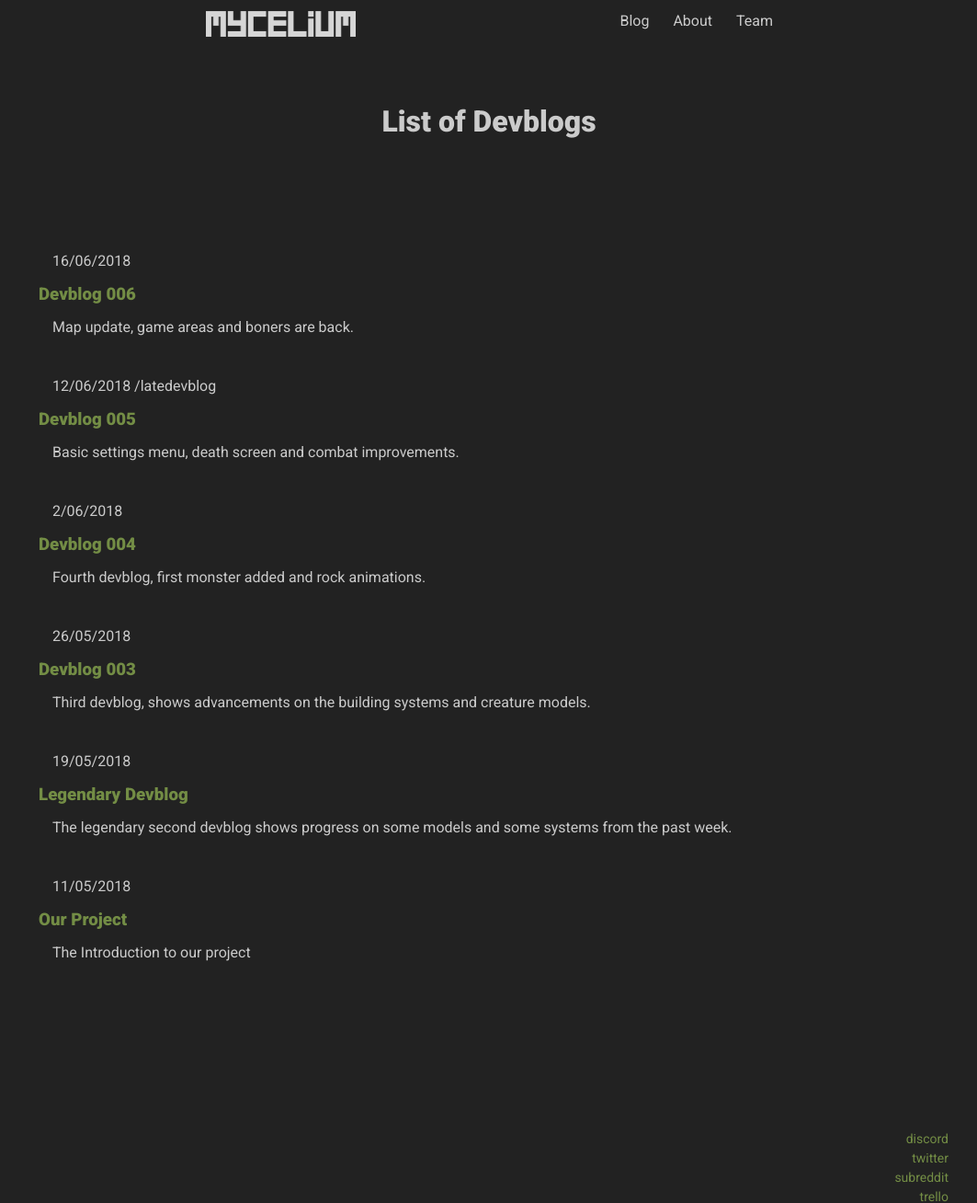
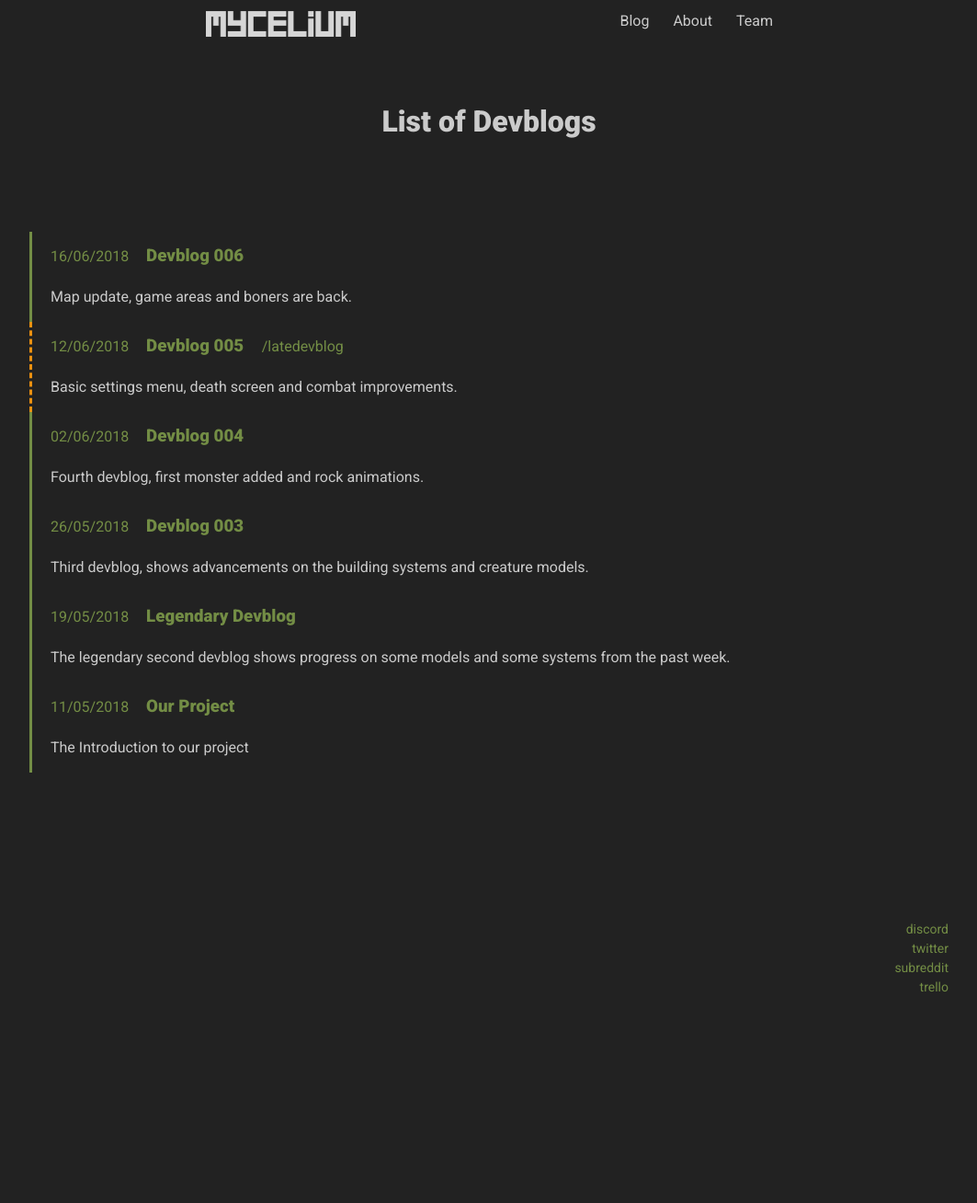
Before and after one commit to PropertyDamage/propertydamage, a PHP site: page /devblog.html in a window 1280 px wide. Shown: the top 1308 px of the page at 92% size, without its empty margins (108-1171 px from the left). After the commit the page ends 1078 px from the top, so only its background shows below. Run offline with PHP 8.4, Linux system fonts and the light colour scheme.

Commit message:
Modified how deblog list looks

```diff
--- a/css/master.css
+++ b/css/master.css
@@ -238,7 +238,23 @@ a {
 }
 
 .devblog {
-  padding: 10px;
+  padding: 5px;
+  border-left: #738D45 solid 3px;
+  /* border-top-left-radius: 10px;
+  border-bottom-left-radius: 10px; */
+  margin: 0;
+}
+
+.devblog.late {
+  padding: 5px;
+  border-left: #EA9010 dashed 3px;
+  margin: 0;
+}
+
+.devblog.masterpiece {
+  padding: 5px;
+  border-left: #009FFD inset 3px;
+  margin: 0;
 }
 
 .devblog a h3.Title {
@@ -248,6 +264,16 @@ a {
 
 .devblog a h3.Title:hover {
   color: #ffffff;
+}
+
+.devblog .Date {
+  color: #738D45;
+  display: inline-block;
+}
+
+.devblog .Aftertitle {
+  color: #738D45;
+  display: inline-block;
 }
 
 .devblog_section {
--- a/devblog.html
+++ b/devblog.html
@@ -52,19 +52,20 @@
           Map update, game areas and boners are back.
         </p>
       </div>
-      <div class="devblog">
-        <p class="Date">12/06/2018 /latedevblog</p>
+      <div class="devblog late">
+        <p class="Date">12/06/2018</p>
         <a href=".\devblogs\devblog005.html">
           <h3 class="Title">
           Devblog 005
         </h3>
         </a>
+        <p class="Aftertitle">/latedevblog</p>
         <p class="Description">
           Basic settings menu, death screen and combat improvements.
         </p>
       </div>
       <div class="devblog">
-        <p class="Date">2/06/2018</p>
+        <p class="Date">02/06/2018</p>
         <a href=".\devblogs\devblog004.html">
           <h3 class="Title">
           Devblog 004
```
Also changed, not shown: aboutus.html (+7 -0 lines).
